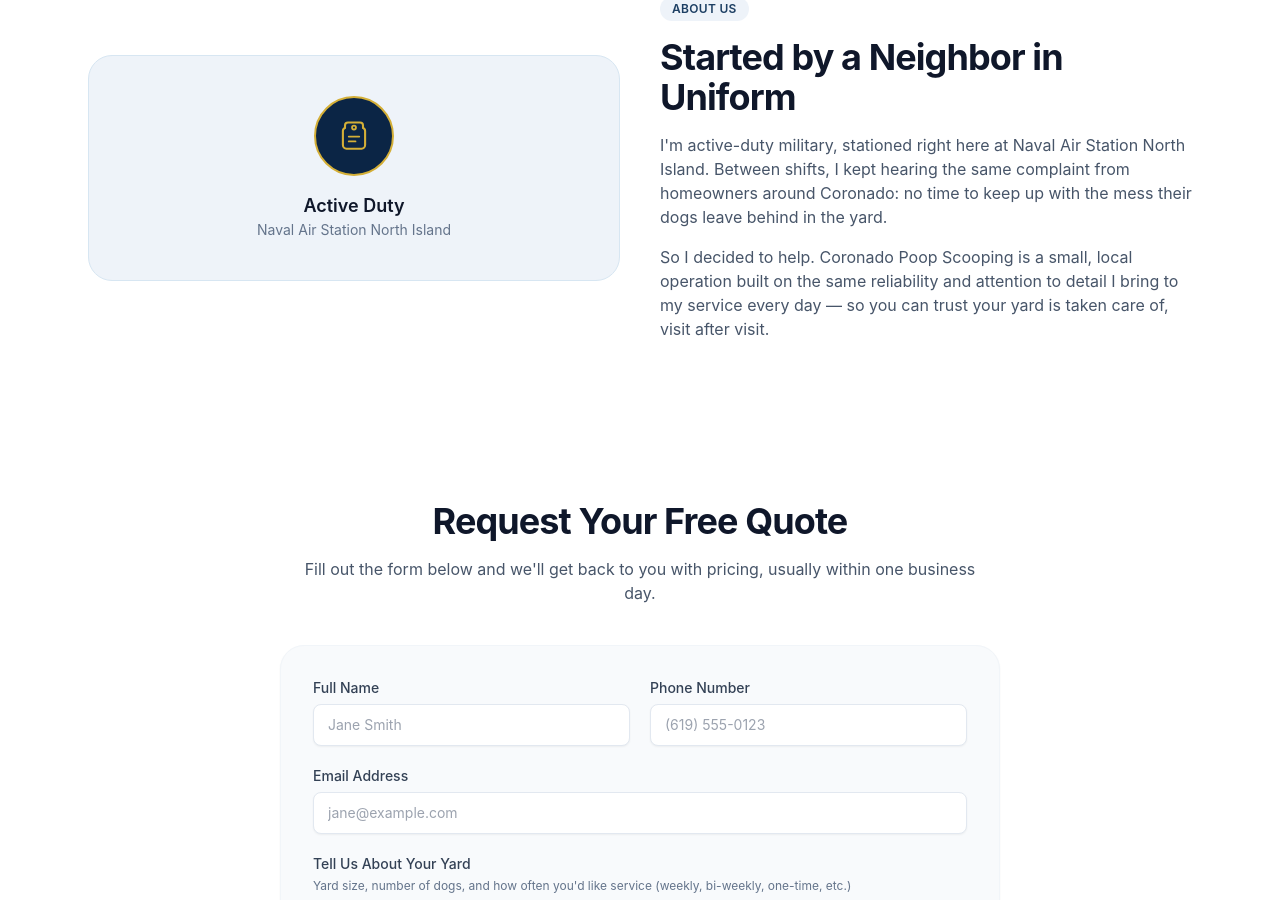
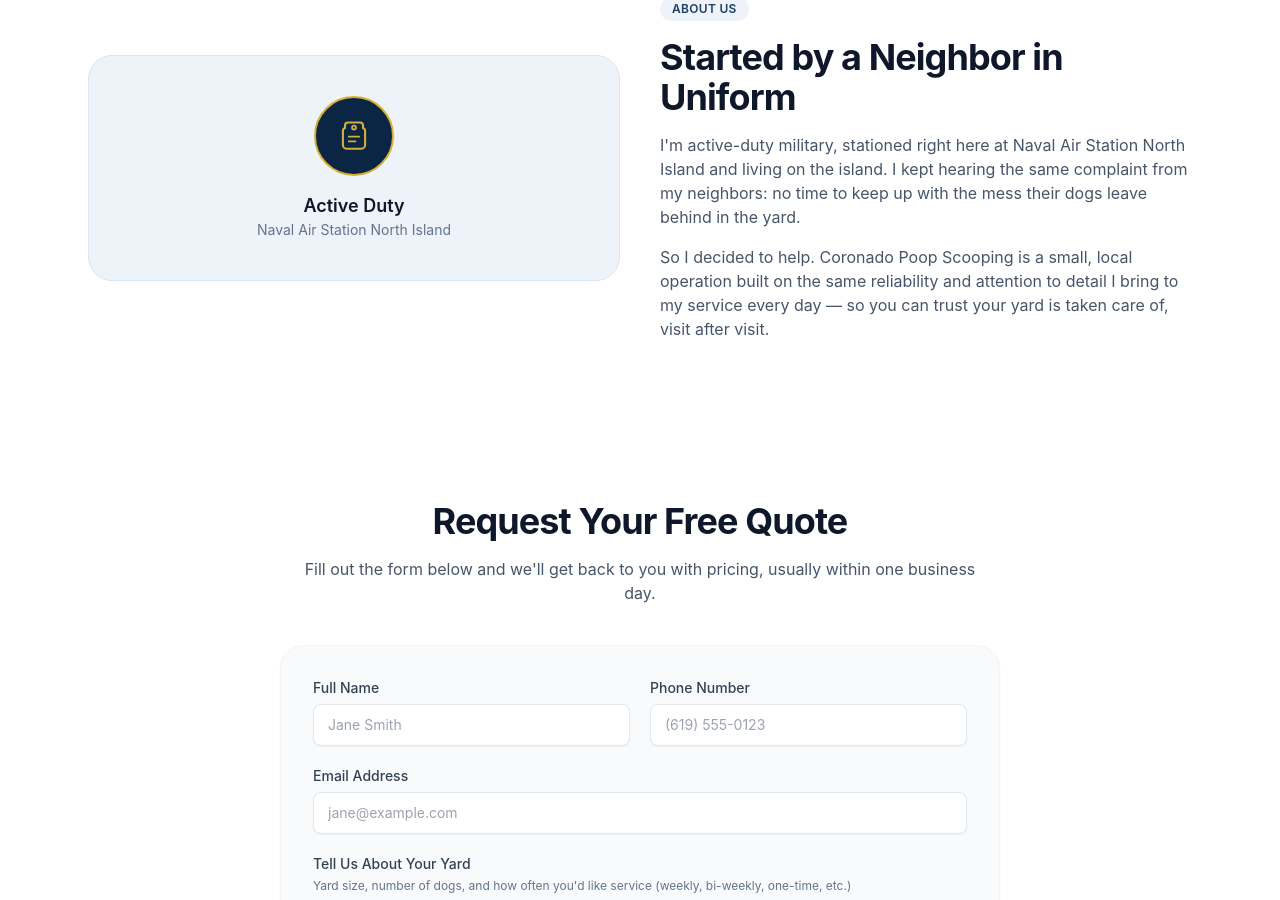
Before and after one commit to Cooperwalshe/poop-scooping, a React (Vite) app: page / in a window 1280 px wide. Shown: the part 2060-2960 px from the top of the page. Built offline with nearby package versions, Linux system fonts and the light colour scheme.

Commit message:
Update AboutUs.jsx

```diff
--- a/src/components/AboutUs.jsx
+++ b/src/components/AboutUs.jsx
@@ -32,8 +32,7 @@
             </h2>
             <p className="mt-4 text-slate-600">
               I'm active-duty military, stationed right here at Naval Air Station North
-              Island. Between shifts, I kept hearing the same complaint from homeowners
-              around Coronado: no time to keep up with the mess their dogs leave behind
+              Island and living on the island. I kept hearing the same complaint from my neighbors: no time to keep up with the mess their dogs leave behind
               in the yard.
             </p>
             <p className="mt-4 text-slate-600">
```
